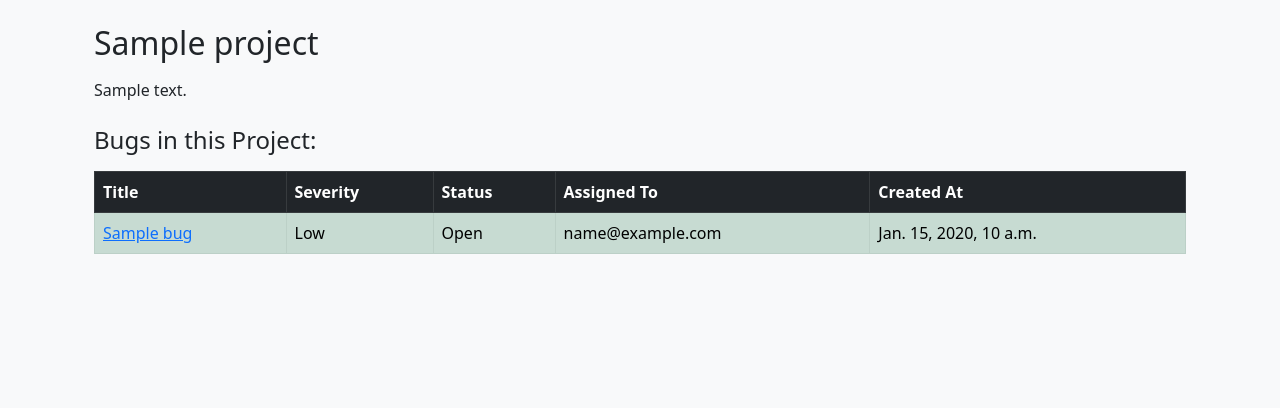
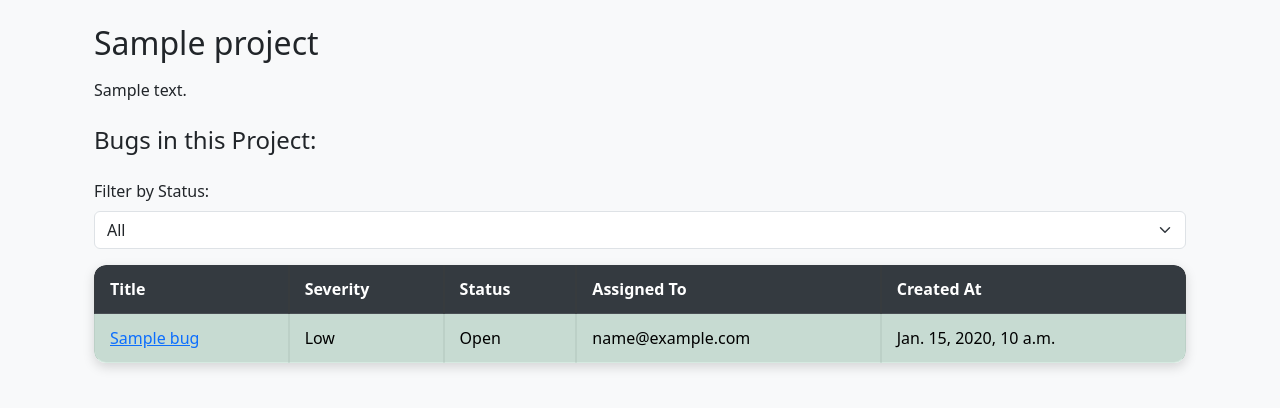
Before and after one commit to armohammed80/bug-tracker, a Django app: page /project/1/ in a window 1280 px wide. Shown: the part 56-464 px from the top of the page. Run offline with Django 5.2, Linux system fonts and the light colour scheme; a user stored in the database is signed in; tables that the repository leaves empty hold one stand-in row (values such as "Sample post").

Commit message:
Adding same styling of dashboard table and filter feature to the project-detail page.

```diff
--- a/bugtracker/tracker/templates/tracker/project_detail.html
+++ b/bugtracker/tracker/templates/tracker/project_detail.html
@@ -8,7 +8,15 @@
 
     <h4 class="mt-4">Bugs in this Project:</h4>
     {% if bugs %}
-        <table class="table table-striped mt-3 table-bordered">
+        <label for="status-filter" class="form-label mt-3">Filter by Status:</label>
+        <select id="status-filter" class="form-select mb-3">
+            <option value="all" selected>All</option>
+            <option value="Open">Open</option>
+            <option value="In Progress">In Progress</option>
+            <option value="Closed">Closed</option>
+            <option value="Resolved">Resolved</option>
+        </select>
+        <table class="table table-dark table-striped table-bordered dashboard-table mt-3">
             <thead class="table-dark">
                 <tr>
                     <th>Title</th>
@@ -23,7 +31,7 @@
                     <tr class="{% if bug.severity == 'Critical' %}table-danger{% elif bug.severity == 'High' %}table-warning{% elif bug.severity == 'Medium' %}table-info{% elif bug.severity == 'Low' %}table-success{% endif %}">
                         <td><a href="{% url 'bug_detail' bug.id %}">{{ bug.title }}</a></td>
                         <td>{{ bug.severity }}</td>
-                        <td>{{ bug.status }}</td>
+                        <td class="status-cell">{{ bug.status }}</td>
                         <td>{{ bug.assigned_to }}</td>
                         <td>{{ bug.created_at }}</td>
                     </tr>
```
